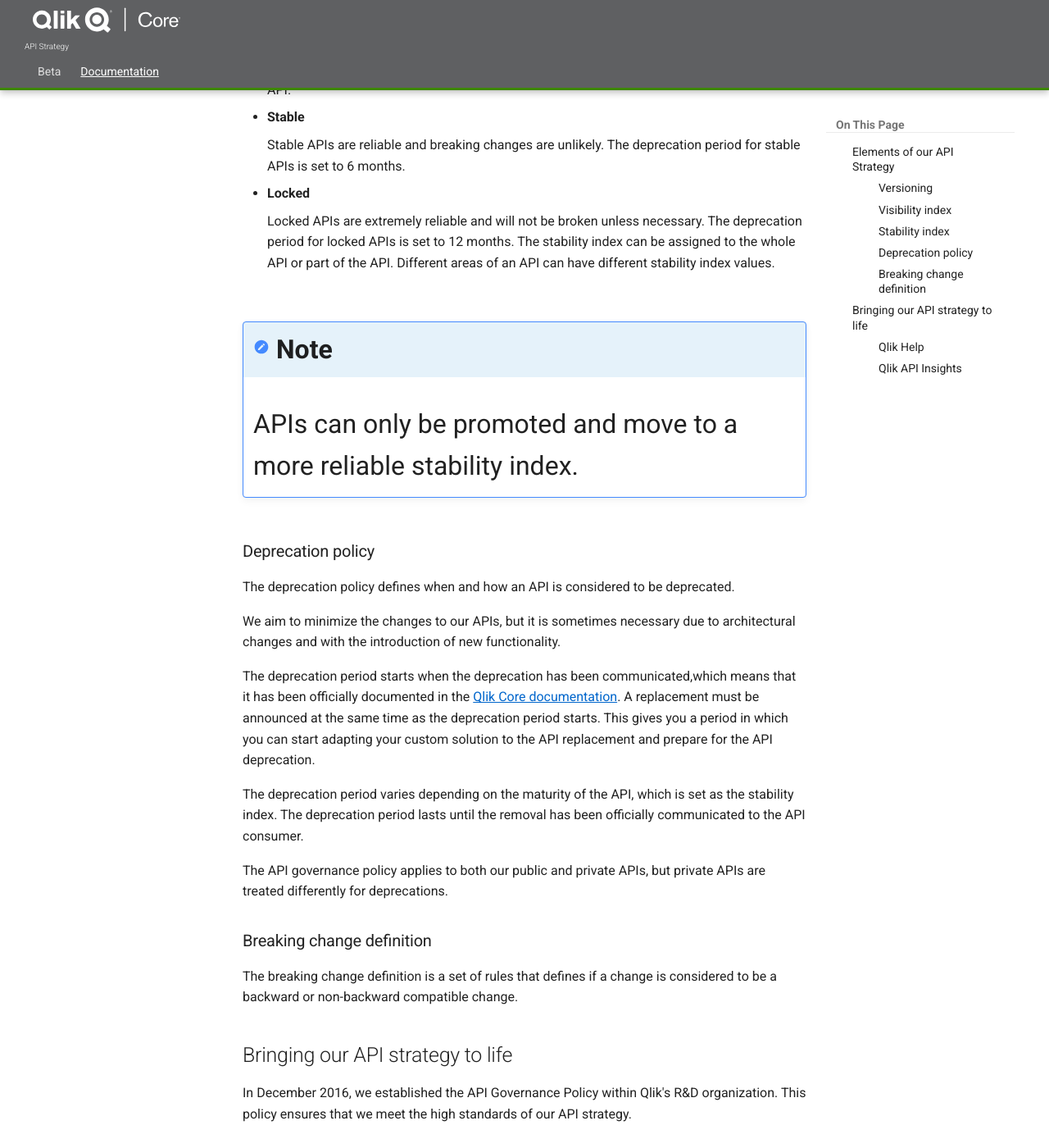
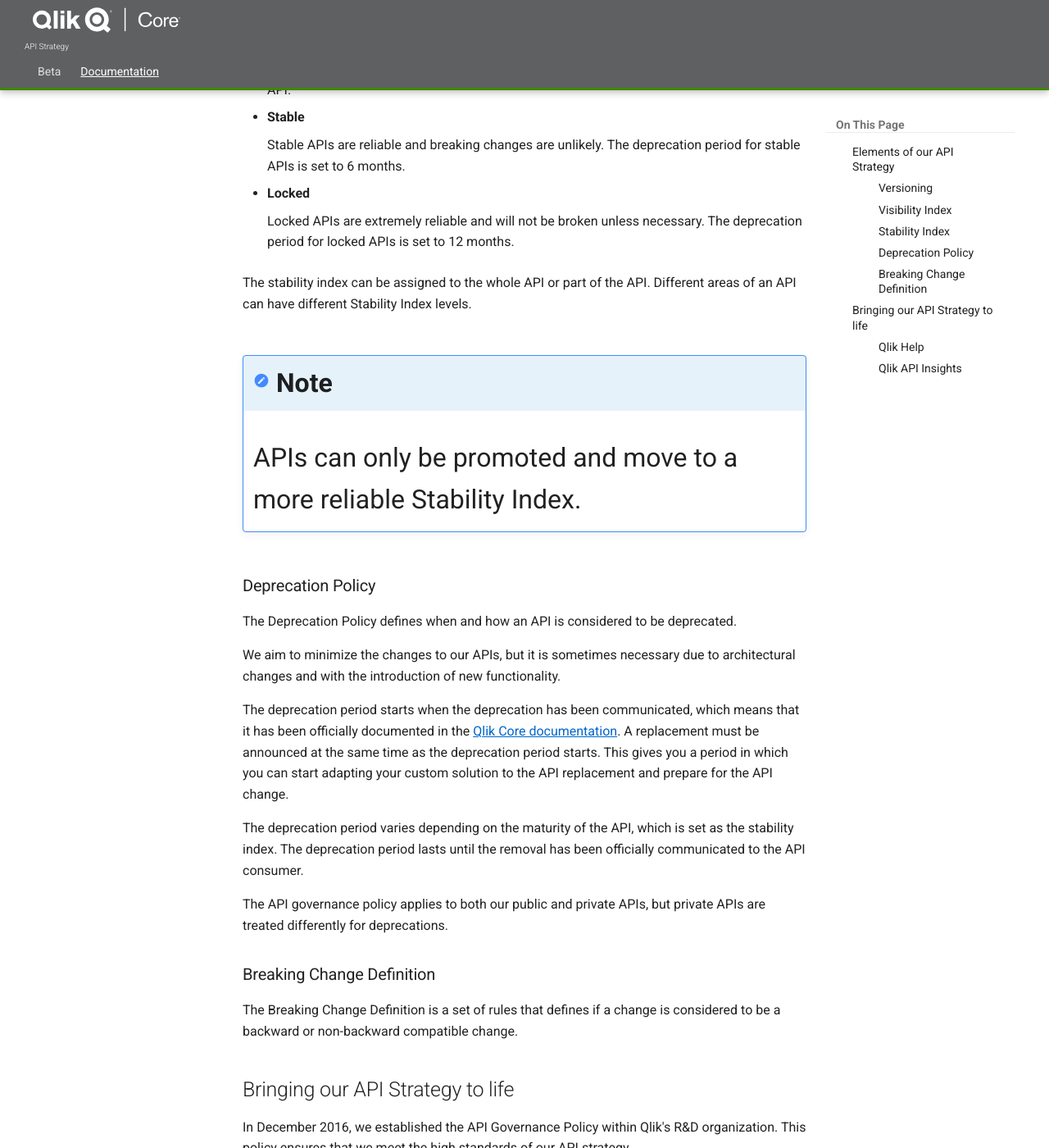
Before and after one commit to qlik-oss/core-website, an MkDocs documentation site: the page built from docs/docs/conventions/api-strategy.md, in a window 1280 px wide and 1400 px high, scrolled down 1447 px. Shown: the whole window at 82% size. Built offline with MkDocs 1.6.1 and Material for MkDocs 9.7.7, drawn with Linux system fonts in a browser that asks for light colours; old or Windows-style settings are respelled for this version of MkDocs; some of the changed text lies outside the part shown.

Commit message:
Update api-strategy.md (#219)
* Update api-strategy.md

* Update api-strategy.md

* Update api-strategy.md

```diff
--- a/docs/docs/conventions/api-strategy.md
+++ b/docs/docs/conventions/api-strategy.md
@@ -63,25 +63,26 @@
 
     Locked APIs are extremely reliable and will not be broken unless necessary. The
     deprecation period for locked APIs is set to 12 months.
-    The stability index can be assigned to the whole API or part of the API.
-    Different areas of an API can have different stability index values.
+
+The stability index can be assigned to the whole API or part of the API.
+Different areas of an API can have different Stability Index levels.
 
 !!! Note
-    APIs can only be promoted and move to a more reliable stability index.
+    APIs can only be promoted and move to a more reliable Stability Index.
 
-### Deprecation policy
+### Deprecation Policy
 
-The deprecation policy defines when and how an API is considered to be deprecated.
+The Deprecation Policy defines when and how an API is considered to be deprecated.
 
 We aim to minimize the changes to our APIs, but it is sometimes necessary due to
 architectural changes and with the introduction of new functionality.
 
-The deprecation period starts when the deprecation has been communicated,which means that it has
+The deprecation period starts when the deprecation has been communicated, which means that it has
 been officially documented in the
 [Qlik Core documentation](/docs/home.md).
 A replacement must be announced at the same time as the deprecation period starts. This gives
 you a period in which you can start adapting your custom solution to the API replacement
-and prepare for the API deprecation.
+and prepare for the API change.
 
 The deprecation period varies depending on the maturity of the API, which is set as the stability index.
 The deprecation period lasts until the removal has been officially communicated to the API consumer.
@@ -89,19 +90,19 @@
 The API governance policy applies to both our public and private APIs,
 but private APIs are treated differently for deprecations.
 
-### Breaking change definition
+### Breaking Change Definition
 
-The breaking change definition is a set of rules that defines if a change is considered to be a backward or
+The Breaking Change Definition is a set of rules that defines if a change is considered to be a backward or
 non-backward compatible change.
 
-## Bringing our API strategy to life
+## Bringing our API Strategy to life
 
 In December 2016, we established the API Governance Policy within Qlik's R&D organization.
 This policy ensures that we meet the high standards of our API strategy.
 
 ### Qlik Help
 
-We have started to introduce the stability index in our Qlik Core
+We have started to introduce the Stability Index in our Qlik Core
 documentation.
 This is an ongoing effort and we will continue with future
 [Qlik Core documentation](/docs/home.md)
```
Also changed, not shown: other parts of docs/docs/conventions/api-strategy.md (+7 -7 lines).
